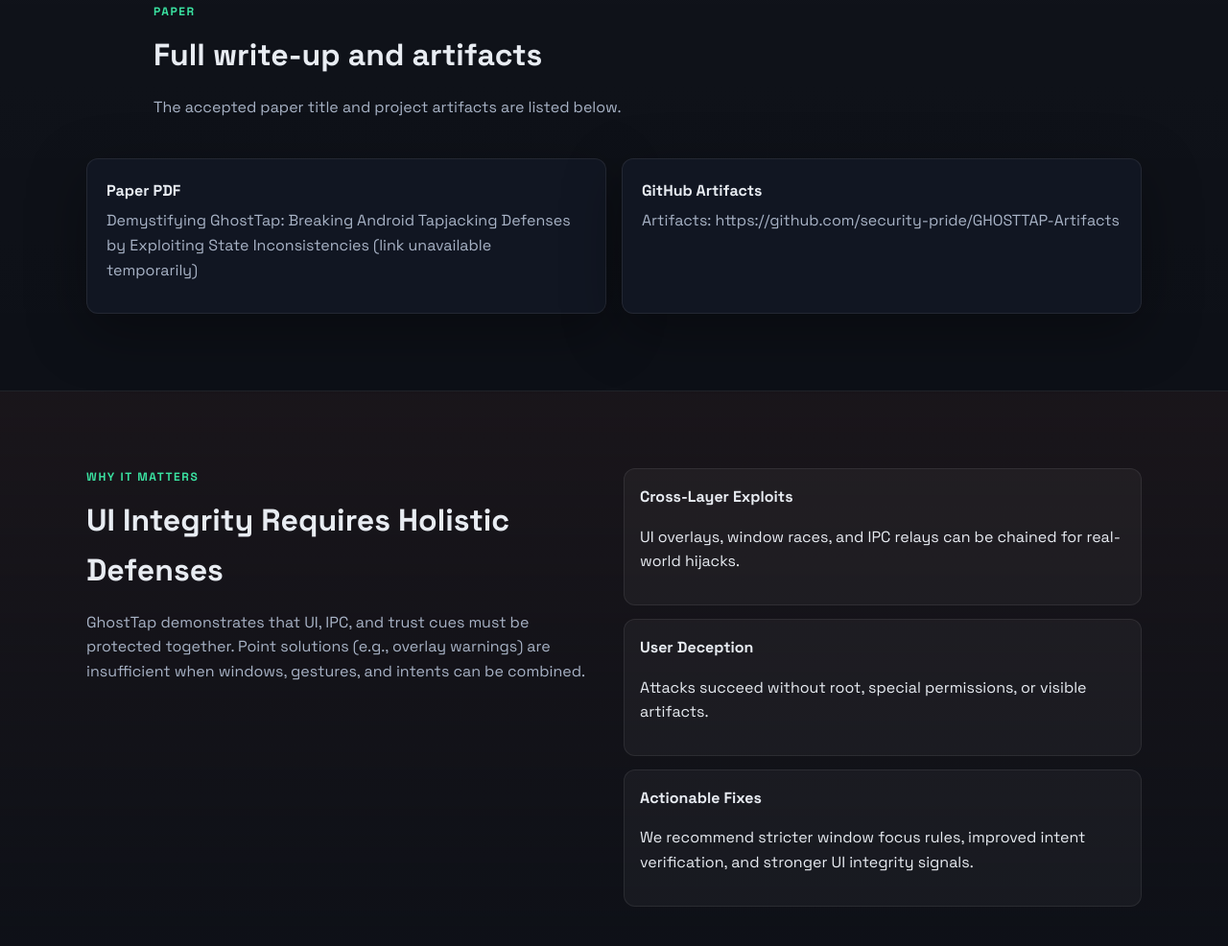
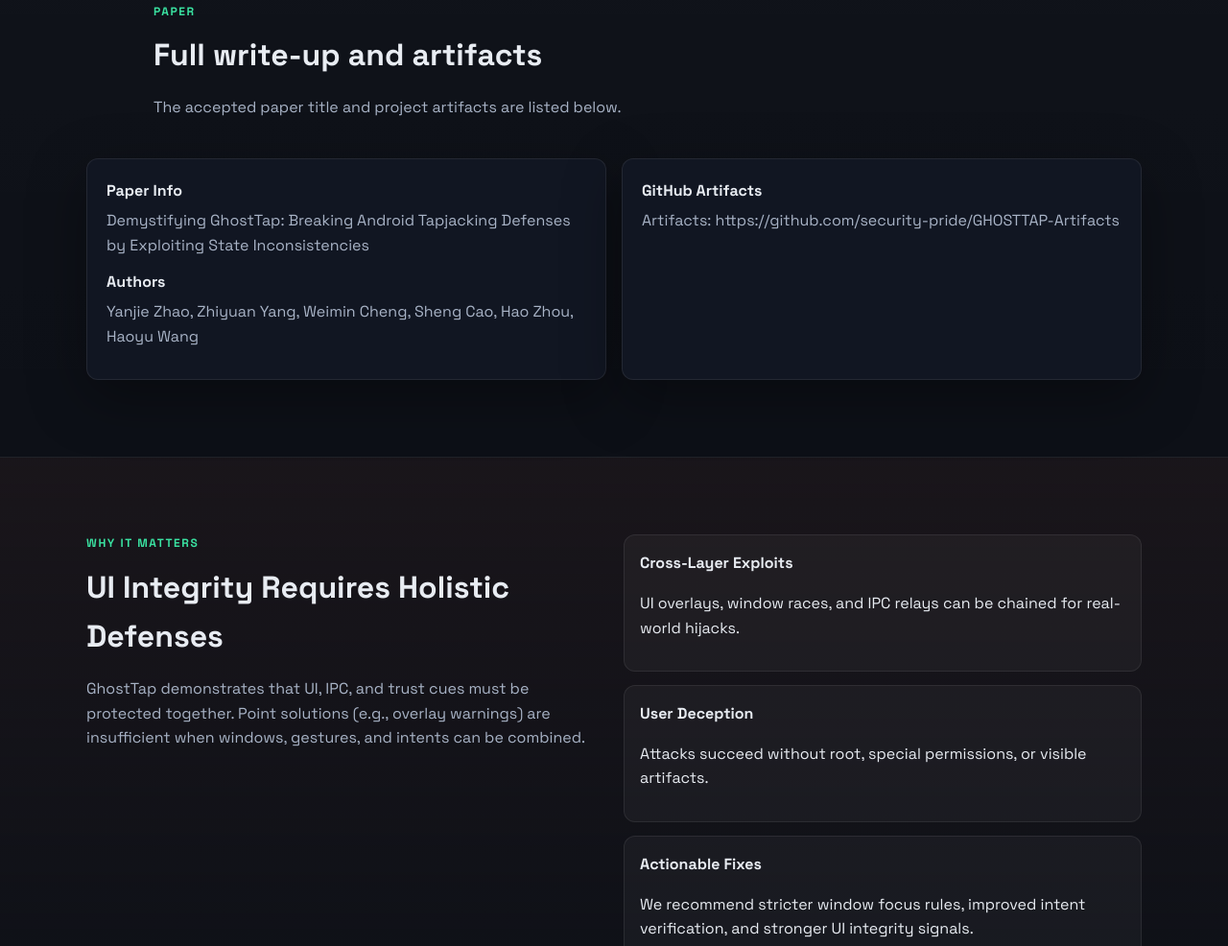
Before and after one commit to GhostTap-android/ghosttap-android.github.io, a plain HTML site: page index.html in a window 1280 px wide. Shown: the part 3240-4226 px from the top of the page at 96% size. Drawn offline with Linux system fonts and the light colour scheme.

Commit message:
Restore paper info with title and authors

```diff
--- a/index.html
+++ b/index.html
@@ -146,8 +146,10 @@
       </div>
       <div class="paper-grid">
         <div class="paper-card">
-          <div class="paper-title">Paper PDF</div>
-          <p>Demystifying GhostTap: Breaking Android Tapjacking Defenses by Exploiting State Inconsistencies (link unavailable temporarily)</p>
+          <div class="paper-title">Paper Info</div>
+          <p>Demystifying GhostTap: Breaking Android Tapjacking Defenses by Exploiting State Inconsistencies</p>
+          <div class="paper-title">Authors</div>
+          <p>Yanjie Zhao, Zhiyuan Yang, Weimin Cheng, Sheng Cao, Hao Zhou, Haoyu Wang</p>
         </div>
         <div class="paper-card">
           <div class="paper-title">GitHub Artifacts</div>
```
